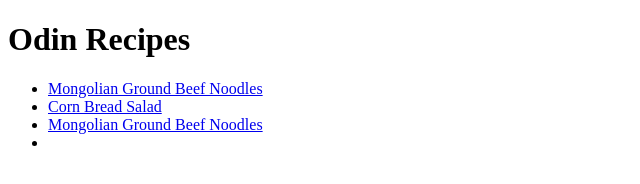
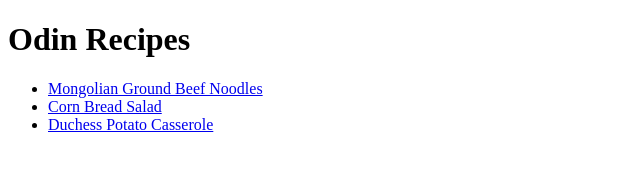
Before and after one commit to Paulcoloma12/odin-recipes, a plain HTML site: page index.html in a window 1280 px wide. Shown: the full height of the page, 0-640 px from the left. Drawn offline with Linux system fonts and the light colour scheme.

Commit message:
modify recipe list

```diff
--- a/index.html
+++ b/index.html
@@ -10,8 +10,8 @@
     <ul>
     <li><a href="recipes/mgbn.html">Mongolian Ground Beef Noodles</a></li>
     <li><a href="recipes/corn-bread-salad.html">Corn Bread Salad</a></li>
-    <li><a href="recipes/mgbn.html">Mongolian Ground Beef Noodles</a></li>
-    <li><a href=""></a></li>
+    <li><a href="recipes/Duchess-Potato-Casserole.html">Duchess Potato Casserole</a></li>
+
 </ul>
 </body>
 </html>
```
